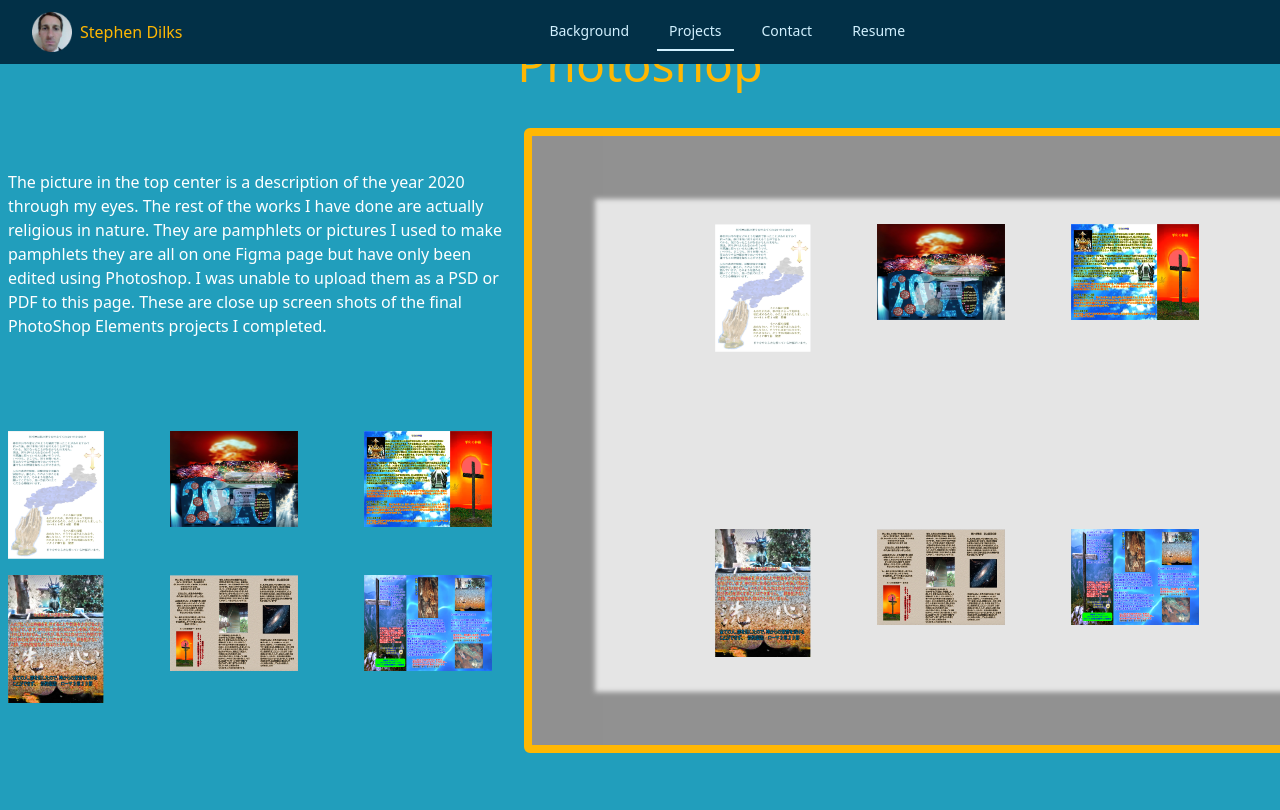
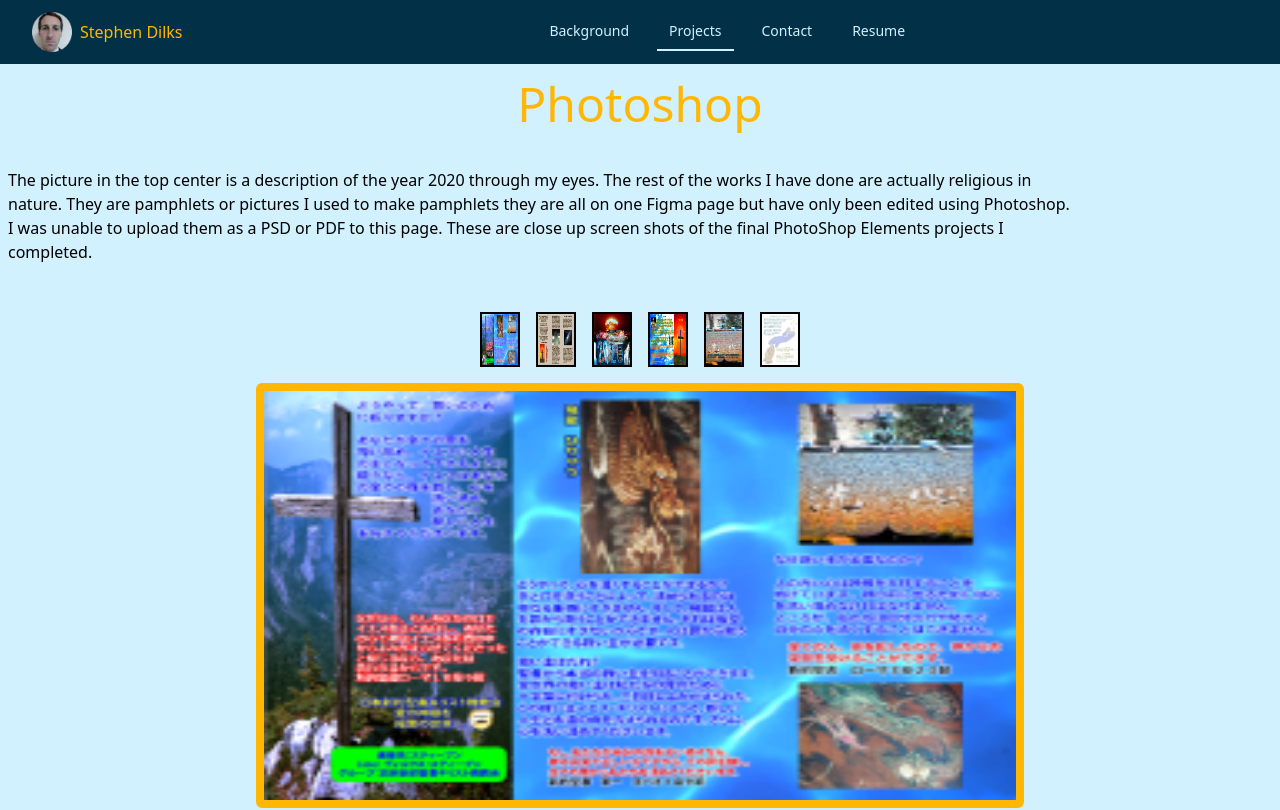
Before and after one commit to stmidi613/react-portfolio, a React (Create React App) app: page /projects in a window 1280 px wide. Shown: the top 810 px of the page. Built offline with nearby package versions, Linux system fonts and the light colour scheme.

Commit message:
I have created a fully functioning display box which can be used in all the projects components.

```diff
--- a/src/Contact/Contact.jsx
+++ b/src/Contact/Contact.jsx
@@ -1,16 +1,14 @@
 import React, { Fragment } from "react";
-import Navbar from "../Navbar";
-import Footer from "../Footer";
 
 function Contact() {
   return (
     <Fragment>
-      <div className="bg-teal h-full">
+      <div className="bg-lightblue h-full">
         <form action="" className="flex flex-col justify-center items-center">
           <div>
             <label
               htmlFor="name"
-              className="mt-20 block text-sm font-medium text-yellow"
+              className="mt-20 block text-sm font-medium"
             >
               Name
             </label>
@@ -18,11 +16,11 @@ function Contact() {
               type="text"
               name="name"
               id="name"
-              className="mt-1 focus:ring-indigo-500 focus:border-indigo-500 block w-64 h-8 px-2 shadow-sm sm:text-sm border-yellow border-2 rounded-md"
+              className="mt-1 focus:ring-indigo-500 focus:border-indigo-500 block w-64 h-8 px-2 shadow-sm sm:text-sm border-2 rounded-md"
             />
             <label
               htmlFor="email"
-              className="mt-10 block text-sm font-medium text-yellow"
+              className="mt-10 block text-sm font-medium"
             >
               Email
             </label>
@@ -30,11 +28,11 @@ function Contact() {
               type="email"
               name="email"
               id="email"
-              className="mt-1 mb-10 focus:ring-indigo-500 focus:border-indigo-500 block w-64 h-8 px-2 shadow-sm sm:text-sm border-yellow border-2 rounded-md"
+              className="mt-1 mb-10 focus:ring-indigo-500 focus:border-indigo-500 block w-64 h-8 px-2 shadow-sm sm:text-sm border-2 rounded-md"
             />
             <label
               htmlFor="comment"
-              className="border-b-2block text-sm font-medium text-yellow"
+              className="border-b-2block text-sm font-medium"
             >
               Comment
             </label>
@@ -42,11 +40,11 @@ function Contact() {
               type="text"
               name="comment"
               id="comment"
-              className="mt-1 mb-10 focus:ring-indigo-500 focus:border-indigo-500 block w-64 sm:w-96 h-48 p-2 shadow-sm sm:text-sm border-yellow border-2 rounded-md"
+              className="mt-1 mb-10 focus:ring-indigo-500 focus:border-indigo-500 block w-64 sm:w-96 h-48 p-2 shadow-sm sm:text-sm border-2 rounded-md"
             />
             <button
               type="submit"
-              className="text-yellow bg-white border-yellow border-2 rounded-md px-2 py-1 mb-20 hover:drop-shadow-lg"
+              className="bg-white border-2 rounded-md px-2 py-1 mb-20 hover:drop-shadow-lg"
             >
               Submit
             </button>
--- a/src/HomePage/About.jsx
+++ b/src/HomePage/About.jsx
@@ -6,7 +6,7 @@ import Extras from "./Extras";
 function About() {
   return (
     <Fragment>
-      <div className="bg-lightblue md:h-[650px] flex flex-wrap flex-col sm:flex-row justify-around items-center p-4">
+      <div className="bg-lightblue h-[650px] lg:h-[500px] flex flex-wrap flex-col sm:flex-row justify-around items-center p-4">
         <div className="flex">
           <img
             src={about}
--- a/src/Navbar.jsx
+++ b/src/Navbar.jsx
@@ -19,7 +19,7 @@ function classNames(...classes) {
 function Navbar() {
   return (
     <>
-    <Disclosure as="nav" className="bg-darkblue md:fixed w-full z-10">
+    <Disclosure as="nav" className="bg-darkblue md:fixed w-full z-30">
       {({ open }) => (
         <>
           <div className="max-w-7xl mx-auto px-2 sm:px-6 lg:px-8">
--- a/src/Projects/Photoshop.jsx
+++ b/src/Projects/Photoshop.jsx
@@ -1,28 +1,16 @@
 import React, { Fragment } from "react";
 import "./Projects.css";
-import flyer from "./Pictures/flyer.png";
-import pic1 from "./Pictures/pic.png";
-import pic2 from "./Pictures/pic2.png";
-import p1 from "./Pictures/p1.png";
-import p2 from "./Pictures/p2.png";
-import p3 from "./Pictures/p3.png";
+import Zoombox from "./Zoombox";
 
-function zoomIn(){
-document.getElementById("flyerzoom").style.width = "500px"
-}
-
-function zoomOut(){
-  document.getElementById("flyerzoom").style.width = "32px"
-}
 
 function Photoshop() {
   return (
     <Fragment>
-      <div className="h-[825px] bg-teal">
+      <div className="h-[825px] bg-lightblue sm:pt-10">
         <h1 className="text-5xl text-yellow text-center p-10">Photoshop</h1>
-        <div className="flex flex-row justify-around">
+        <div className="flex flex-row">
           <div className="flex flex-col justify-around">
-            <p className="text-white mx-2 w-[500px]">
+            <p className="mx-2 w-5/6">
               The picture in the top center is a description of the year 2020
               through my eyes. The rest of the works I have done are actually
               religious in nature. They are pamphlets or pictures I used to make
@@ -31,33 +19,9 @@ function Photoshop() {
               this page. These are close up screen shots of the final PhotoShop
               Elements projects I completed.
             </p>
-            <div className="flex flex-wrap justify-between w-[500px]">
-              <img src={flyer} alt="" className="m-2 w-24 h-32" onMouseOver={zoomIn} onMouseLeave={zoomOut} />
-              <img src={pic2} alt="" className="m-2 w-32 h-24" />
-              <img src={p1} alt="" className="m-2 w-32 h-24" />
-              <img src={pic1} alt="" className="m-2 w-24 h-32" />
-              <img src={p2} alt="" className="m-2 w-32 h-24" />
-              <img src={p3} alt="" id="flyer" className="m-2 w-32 h-24" />
-            </div>
-          </div>
-          <div>
-            <div
-              id="zoombox"
-              className="bg-[#E5E5E5] flex flex-wrap justify-center items-center mx-2 border-8 border-yellow rounded-md h-[625px] w-[865px]"
-            >
-              <div className="flex flex-wrap justify-between w-[500px]">
-                <img src={flyer} alt="" id="flyerzoom" className="m-2 w-24 h-32" />
-                <img src={pic2} alt="" className="m-2 w-32 h-24" />
-                <img src={p1} alt="" className="m-2 w-32 h-24" />
-              </div>
-              <div className="flex flex-wrap justify-between w-[500px]">
-                <img src={pic1} alt="" className="m-2 w-24 h-32" />
-                <img src={p2} alt="" className="m-2 w-32 h-24" />
-                <img src={p3} alt="" className="m-2 w-32 h-24" />
-              </div>
-            </div>
           </div>
         </div>
+      <Zoombox />
       </div>
     </Fragment>
   );
--- a/src/Projects/Projects.css
+++ b/src/Projects/Projects.css
@@ -1,3 +0,0 @@
-#zoombox {
-  box-shadow: inset 5px 5px 5px 58px rgba(0, 0, 0, 0.37);
-}
--- a/src/Projects/Projects.jsx
+++ b/src/Projects/Projects.jsx
@@ -2,6 +2,7 @@ import React, { Fragment } from "react";
 import Photoshop from "./Photoshop";
 import Figma from "./Figma";
 import Github from "./Github";
+import Zoombox from "./Zoombox";
 
 function Projects() {
   return (
--- a/src/Projects/Zoombox.jsx
+++ b/src/Projects/Zoombox.jsx
@@ -1,11 +1,117 @@
-import React from 'react'
+import React, { Fragment } from "react";
+import proj0 from "./Pictures/p3.png";
+import proj1 from "./Pictures/p2.png";
+import proj2 from "./Pictures/pic2.png";
+import proj3 from "./Pictures/p1.png";
+import proj4 from "./Pictures/pic.png";
+import proj5 from "./Pictures/flyer.png";
+import "./Projects.css";
+
+const projects = [proj0, proj1, proj2, proj3, proj4, proj5];
+
+function displayProject(num) {
+    for(let i=0; i<=5; i++){
+    document.getElementById(`bg-proj${i}`).style.display = "none";
+    document.getElementById(`sm-proj${i}`).style.borderColor = "black";
+    }
+    document.getElementById(`bg-proj${num}`).style.zIndex = "20";
+    document.getElementById(`bg-proj${num}`).style.display = "flex";
+    document.getElementById(`sm-proj${num}`).style.borderColor = "#FFB703";
+}
 
 function Zoombox() {
-    return (
-        <div>
-
+  return (
+    <Fragment>
+      <div>
+        <div className="pt-10 flex justify-center">
+          <img
+            src={projects[0]}
+            alt=""
+            onMouseOver={() => displayProject(0)}
+            id="sm-proj0"
+            className="w-10 m-2 border-2"
+          />
+          <img
+            src={projects[1]}
+            alt=""
+            id="sm-proj1"
+            onMouseOver={() => displayProject(1)}
+            className="w-10 m-2 border-2"
+          />
+          <img
+            src={projects[2]}
+            alt=""
+            id="sm-proj2"
+            onMouseOver={() => displayProject(2)}
+            className="w-10 m-2 border-2"
+          />
+          <img
+            src={projects[3]}
+            alt=""
+            id="sm-proj3"
+            onMouseOver={() => displayProject(3)}
+            className="w-10 m-2 border-2"
+          />
+          <img
+            src={projects[4]}
+            alt=""
+            id="sm-proj4"
+            onMouseOver={() => displayProject(4)}
+            className="w-10 m-2 border-2 proj5"
+          />
+          <img
+            src={projects[5]}
+            alt=""
+            id="sm-proj5"
+            onMouseOver={() => displayProject(5)}
+            className="w-10 m-2 border-2 proj6"
+          />
         </div>
-    )
+        <div className="pb-10 pt-2 flex justify-center items-center">
+          <div className="bg-[#E5E5E5] flex mx-2 border-8 border-yellow rounded-md h-[425px] w-3/5">
+            <img
+              src={projects[0]}
+              alt=""
+              id="bg-proj0"
+              className="z-10 w-full"
+            />
+            <img
+              src={projects[1]}
+              alt=""
+              id="bg-proj1"
+              className="hide hidden relative w-full z-10"
+            />
+            <img
+              src={projects[2]}
+              alt=""
+              id="bg-proj2"
+              className="hide hidden relative w-full"
+            />
+            <img
+              src={projects[3]}
+              alt=""
+              id="bg-proj3"
+              className="hide hidden relative w-full"
+            />
+          </div>
+          <div className="bg-[#E5E5E5] absolute flex justify-center mx-2 border-8 border-yellow rounded-md h-[425px] w-[300px] proj5">
+            <img
+              src={projects[4]}
+              alt=""
+              id="bg-proj4"
+              className="hide hidden h-full proj5"
+            />
+            <img
+              src={projects[5]}
+              alt=""
+              id="bg-proj5"
+              className="hide hidden h-full proj6"
+            />
+          </div>
+        </div>
+      </div>
+    </Fragment>
+  );
 }
 
-export default Zoombox
+export default Zoombox;
--- a/src/Resume/Resumes.jsx
+++ b/src/Resume/Resumes.jsx
@@ -1,4 +1,5 @@
 import React, { Fragment } from "react";
+import '../index.css'
 import English1 from "./Pictures/English1.png";
 import English2 from "./Pictures/English2.png";
 import English3 from "./Pictures/English3.png";
@@ -9,7 +10,7 @@ function Resumes() {
   return (
     <Fragment>
       <div>
-        <div>
+        <div className="pt-5">
           <img src={English1} alt="" />
           <img src={English2} alt="" />
           <img src={English3} alt="" />
```
